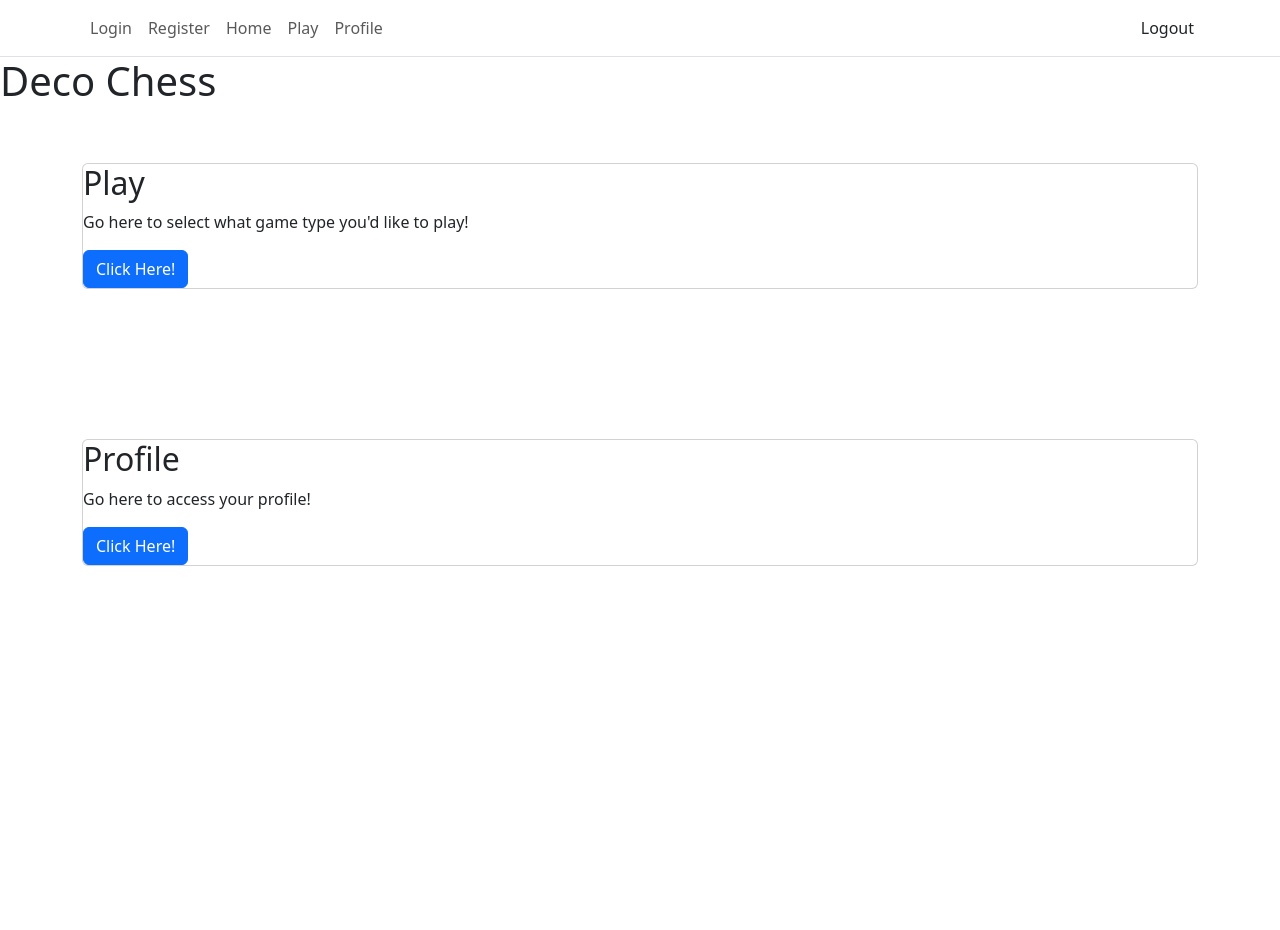
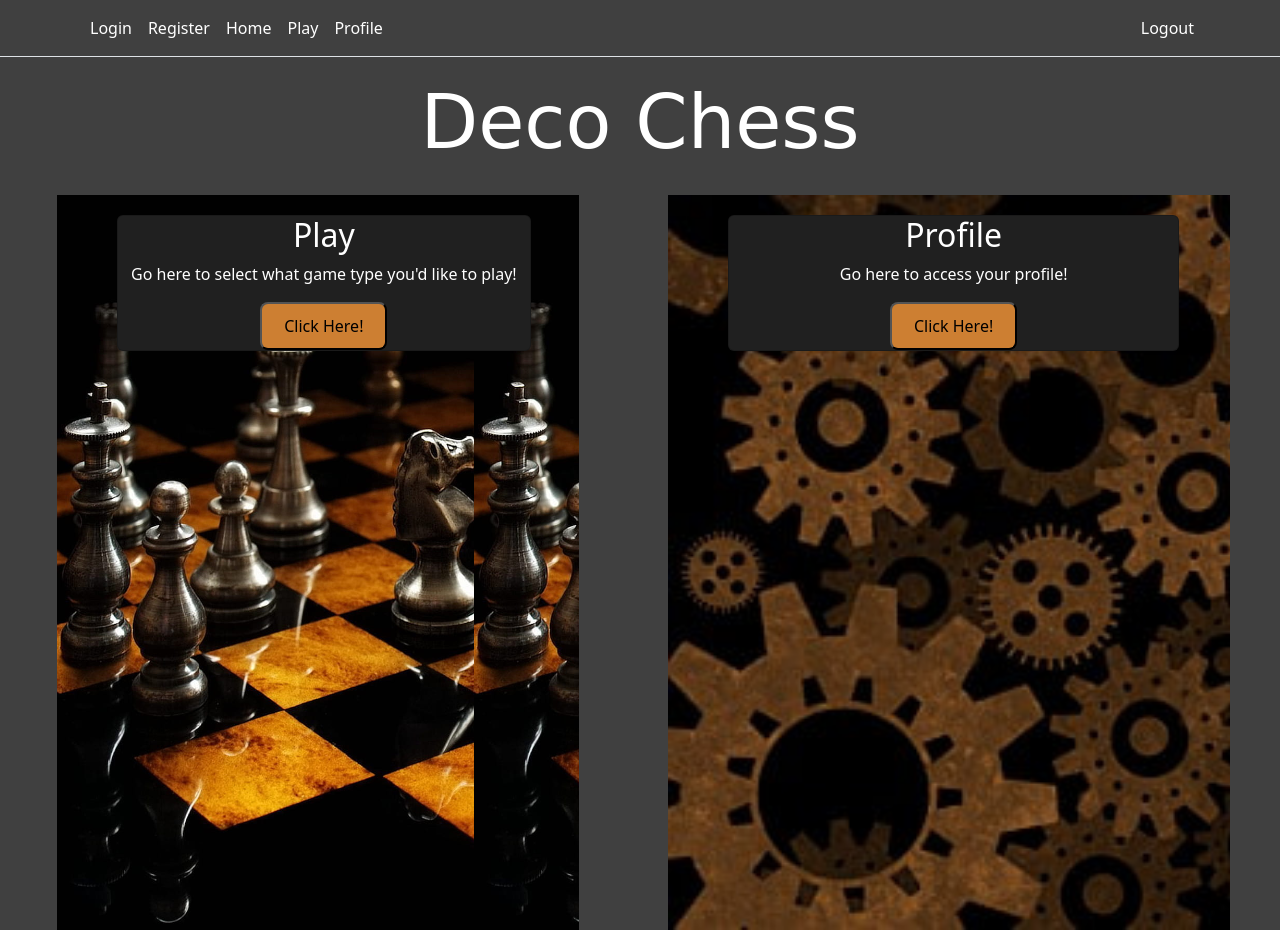
Before and after one commit to Pandabear1125/3308Project-12-6, a Node server app: template ProjectSourceCode/src/views/pages/home.hbs in a window 1280 px wide. Before the commit the page ends 566 px from the top, so only its background shows below. Run offline with Node 20, Linux system fonts and the light colour scheme; the template is opened without the code that fills it: most values are stand-ins (such as "Sample title", 1, 10 or a date in 2020); some libraries are stand-ins or nearby versions.

Commit message:
Home page and navbar updated

```diff
--- a/ProjectSourceCode/src/views/pages/home.hbs
+++ b/ProjectSourceCode/src/views/pages/home.hbs
@@ -1,17 +1,80 @@
+<!DOCTYPE html>
+<html lang="en">
+<head>
+    <meta charset="UTF-8">
+    <meta name="viewport" content="width=device-width, initial-scale=1.0">
+    <title>Document</title>
+    <style>
+        body {
+            background-color: #404040;
+        }
+        h1 {
+            font-family: 'Brush Script MT', cursive;
+            color: white;
+            padding-top: 20px;
+            padding-bottom: 20px;
+            font-size: 75px;
+            text-align: center;
+        }
+        h2 {
+            color: white;
+        }
+        p {
+            color: white;
+        }
+        button {
+            background-color: #CD7F32;
+            padding: 10px 22px;
+            border-radius: 8px;
+        }
+        #c1 {
+            width: 41.8%;
+            height: 470%;
+            float: left;
+            background-image: url('../../resources/img/Chess-Background-photo.jpg');
+            background-size: contain;
+            padding-top: 20px;
+            padding-left: 60px;
+            margin-left: 25px;
+        }
+        #c2 {
+            width: 45%;
+            height: 470%;
+            float: right;
+            background-image: url('../../resources/img/Profile-Background-photo.jpg');
+            background-size: cover;
+            padding-top: 20px;
+            padding-left: 60px;
+            margin-right: 50px;
+        }
+        .card {
+            width: 92%;
+            background-color: #202020;
+            text-align: center;
+        }
+    </style>
+</head>
+<body>
     <h1>Deco Chess</h1>
-    <div class="container">
-        <div class="card" style="margin-top: 50px; margin-bottom: 150px">
+    <ul>
+        <div class="container" id="c1">
+            <div class="card">
                 <h2>Play</h2>
                 <p>Go here to select what game type you'd like to play!</p>
                 <form action="/playType" method="GET">
-                <button type="submit" class="btn btn-primary">Click Here!</button>
+                    <button type="submit">Click Here!</button>
                 </form>
             </div>
-        <div class="card" style="margin-bottom: 150px">
+        </div>
+        <div class="container" id="c2">
+            <div class="card">
                 <h2>Profile</h2>
                 <p>Go here to access your profile!</p>
                 <form action="/profile" method="GET">
-                <button type="submit" class="btn btn-primary">Click Here!</button>
+                    <button type="submit">Click Here!</button>
                 </form>
             </div>
         </div>
+    </ul>
+</body>
+</html>
--- a/ProjectSourceCode/src/views/partials/nav.hbs
+++ b/ProjectSourceCode/src/views/partials/nav.hbs
@@ -1,3 +1,14 @@
+<style>
+    .navbar-nav .nav-link {
+        color: white;
+    }
+    .navbar-collapse {
+        color: white;
+    }
+    header {
+        background-color: #404040;
+    }
+</style>
 <header>
     <nav class="navbar navbar-expand-sm border-bottom">
         <div class="container">
```
Also changed, not shown: ProjectSourceCode/src/resources/img/Chess-Background-photo.jpg (added), ProjectSourceCode/src/resources/img/Profile-Background-photo.jpg (added). Lines whose indentation alone changed are shown as unchanged.
